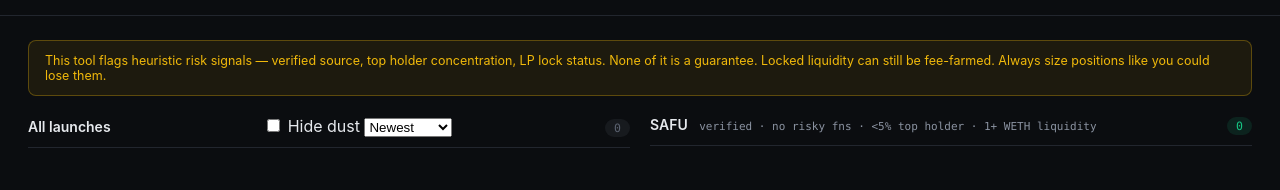
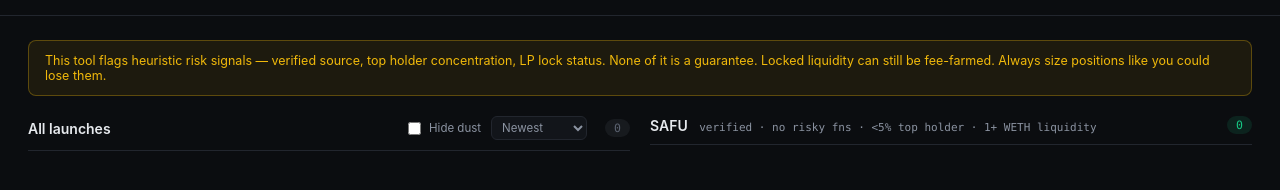
Before and after one commit to Ayomikun0x/safu-scanner, a website: page public/index.html in a window 1280 px wide. Shown: the part 56-246 px from the top of the page. Drawn offline with Linux system fonts and the light colour scheme; files that its build step writes are made by us from their sources; no server answers; files whose address does not match are found by name.

Commit message:
Update style.css

```diff
--- a/public/style.css
+++ b/public/style.css
@@ -187,11 +187,62 @@ main {
 
 .column-head {
   display: flex;
-  align-items: baseline;
+  align-items: center;
   justify-content: space-between;
+  flex-wrap: wrap;
+  gap: 8px;
   padding-bottom: 10px;
   border-bottom: 1px solid var(--border);
   margin-bottom: 12px;
+}
+
+.column-controls {
+  display: flex;
+  align-items: center;
+  gap: 10px;
+  margin-left: auto;
+  margin-right: 10px;
+}
+
+.toggle-label {
+  display: flex;
+  align-items: center;
+  gap: 5px;
+  font-size: 11.5px;
+  color: var(--text-dim);
+  cursor: pointer;
+  user-select: none;
+}
+
+.toggle-label input {
+  accent-color: var(--accent);
+}
+
+.sort-select {
+  background: var(--panel);
+  color: var(--text-dim);
+  border: 1px solid var(--border);
+  border-radius: 6px;
+  font-size: 11.5px;
+  padding: 3px 6px;
+  font-family: var(--sans);
+}
+
+.token-age {
+  font-family: var(--mono);
+  font-size: 10.5px;
+  color: var(--gray);
+}
+
+.new-badge {
+  background: var(--accent);
+  color: #fff;
+  font-size: 10px;
+  font-weight: 700;
+  padding: 2px 6px;
+  border-radius: 5px;
+  margin-left: 6px;
+  letter-spacing: 0.03em;
 }
 
 .column-head h2 {
```
